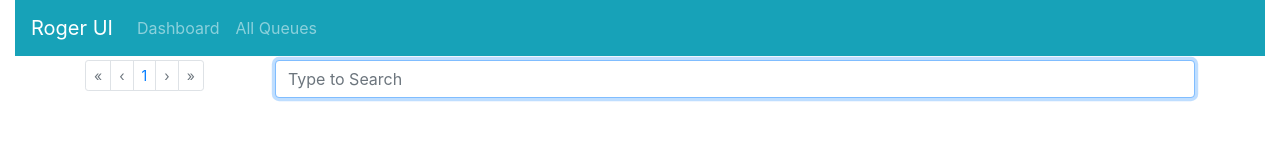
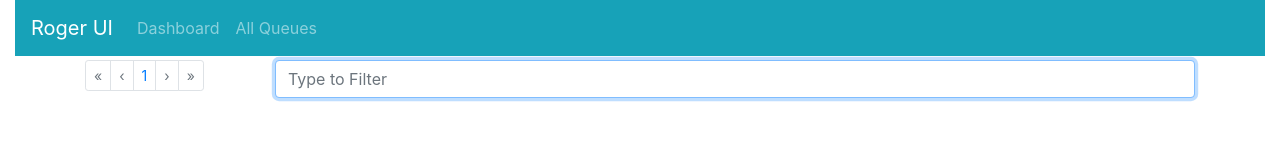
Before and after one commit to bettyblocks/roger_ui, a Vue app in the folder priv/vue/: page /#/queues in a window 1280 px wide. Shown: the top 160 px of the page. Built offline with nearby package versions, Linux system fonts and the light colour scheme; no server answers.

Commit message:
feat: debounce filter to 400 ms

```diff
--- a/priv/vue/package.json
+++ b/priv/vue/package.json
@@ -16,6 +16,7 @@
   "dependencies": {
     "axios": "^0.17.1",
     "bootstrap-vue": "^2.0.0-rc.1",
+    "lodash.debounce": "^4.0.8",
     "vue": "^2.5.2",
     "vue-router": "^3.0.1",
     "vuex": "^3.0.1"
--- a/priv/vue/src/components/Queues.vue
+++ b/priv/vue/src/components/Queues.vue
@@ -2,10 +2,11 @@
 <div class="container">
   <b-row>
     <b-col cols="2" class="my-1">
-      <b-pagination @change="change_page" size="sm" :total-rows="total_queues" :per-page="page_size"></b-pagination>
+      <b-pagination @change="change_page"
+        size="sm" :total-rows="total_queues" :per-page="page_size"></b-pagination>
     </b-col>
     <b-col md="10" class="my-1">
-      <b-form-input @input="change_filter" placeholder="Type to Search" autofocus />
+      <b-form-input @input="change_filter" placeholder="Type to Filter" autofocus />
     </b-col>
   </b-row>
   <b-table small :items="queues" :fields="fields"></b-table>
@@ -13,6 +14,7 @@
 </template>
 
 <script>
+import debounce from 'lodash.debounce'
 
 export default {
   name: 'Queues',
@@ -52,11 +54,11 @@ export default {
       this.current_page = page
       this.update_queues()
     },
-    change_filter (filter) {
+    change_filter: debounce(function (filter) {
       this.current_page = 1
       this.filter = filter
       this.update_queues()
-    }
+    }, 400)
   },
   created () {
     this.update_queues()
```
